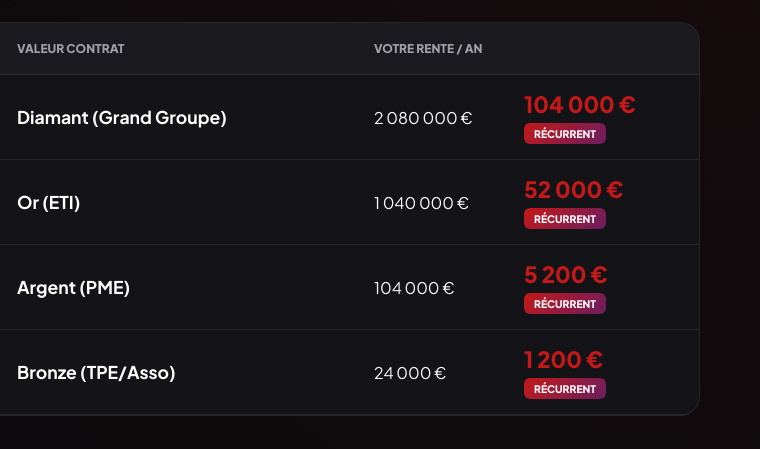
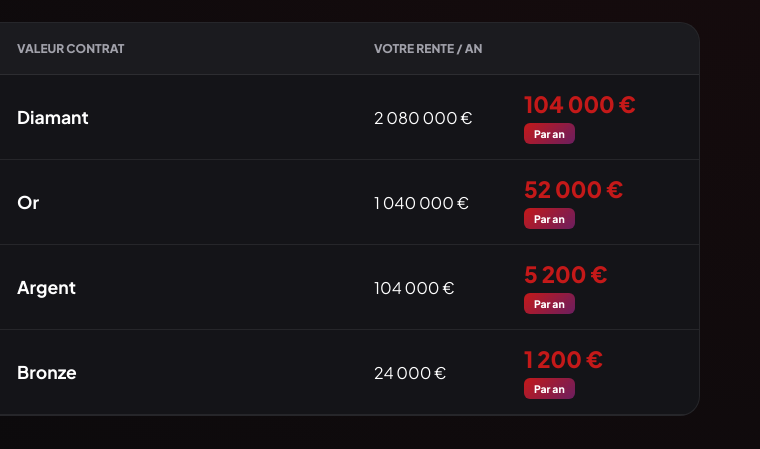
Before and after one commit to jzamor-stack/philobaucis-site, a plain HTML site: page apporteur/index.html in a window 1280 px wide. Both pictures are taken after a click on the element "💰 Vos Gains". Shown: the part 239-688 px from the top of the page, 520-1280 px from the left. Drawn offline with Linux system fonts and the light colour scheme.

Commit message:
Update index.html

```diff
--- a/apporteur/index.html
+++ b/apporteur/index.html
@@ -103,7 +103,7 @@
 
             <div class="founder-box glow-card">
                 <div style="flex: 1;">
-                    <h3 style="margin-top: 0; color: #c41919;">Une impulsion signée J-D. ZAMOR</h3>
+                    <h3 style="margin-top: 0; color: #c41919;">Une impulsion signée Jean-Daniel ZAMOR</h3>
                     <p style="font-size: 0.9rem; margin-bottom: 10px;">Ancien président du CLAP, Jean-Daniel a porté la voix des précaires jusqu'en Une du <span class="highlight">New York Times</span> et comme consultant pour <span class="highlight">Harvard</span>.</p>
                     <div class="founder-stats">
                         <div class="stat-item">300+ Médias</div>
@@ -132,27 +132,27 @@
                 </div>
                 <div class="example-row">
                     <img src="https://i.postimg.cc/4y3qP2DX/philobaucis-logo-(10).png" width="40" alt="Diamant">
-                    <div class="medal-name">Diamant (Grand Groupe)</div>
+                    <div class="medal-name">Diamant</div>
                     <div class="contract-val">2 080 000 €</div>
-                    <div><div class="commission-val">104 000 €</div><span class="recurring-badge">RÉCURRENT</span></div>
+                    <div><div class="commission-val">104 000 €</div><span class="recurring-badge">Par an</span></div>
                 </div>
                 <div class="example-row">
                     <img src="https://i.postimg.cc/yY6mfbQT/philobaucis-logo-(9).png" width="40" alt="Or">
-                    <div class="medal-name">Or (ETI)</div>
+                    <div class="medal-name">Or</div>
                     <div class="contract-val">1 040 000 €</div>
-                    <div><div class="commission-val">52 000 €</div><span class="recurring-badge">RÉCURRENT</span></div>
+                    <div><div class="commission-val">52 000 €</div><span class="recurring-badge">Par an</span></div>
                 </div>
                 <div class="example-row">
                     <img src="https://i.postimg.cc/dVxjZjBP/philobaucis-logo-(7).png" width="40" alt="Argent">
-                    <div class="medal-name">Argent (PME)</div>
+                    <div class="medal-name">Argent</div>
                     <div class="contract-val">104 000 €</div>
-                    <div><div class="commission-val">5 200 €</div><span class="recurring-badge">RÉCURRENT</span></div>
+                    <div><div class="commission-val">5 200 €</div><span class="recurring-badge">Par an</span></div>
                 </div>
                 <div class="example-row">
                     <img src="https://i.postimg.cc/ZqYz0ZVN/philobaucis-logo-(6).png" width="40" alt="Bronze">
-                    <div class="medal-name">Bronze (TPE/Asso)</div>
+                    <div class="medal-name">Bronze</div>
                     <div class="contract-val">24 000 €</div>
-                    <div><div class="commission-val">1 200 €</div><span class="recurring-badge">RÉCURRENT</span></div>
+                    <div><div class="commission-val">1 200 €</div><span class="recurring-badge">Par an</span></div>
                 </div>
             </div>
         </div>
```
